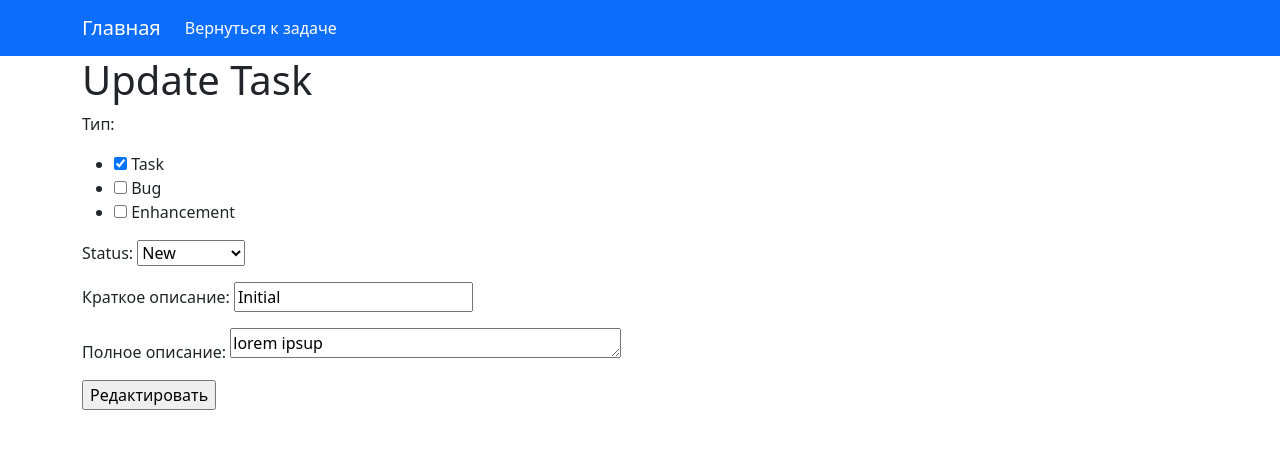
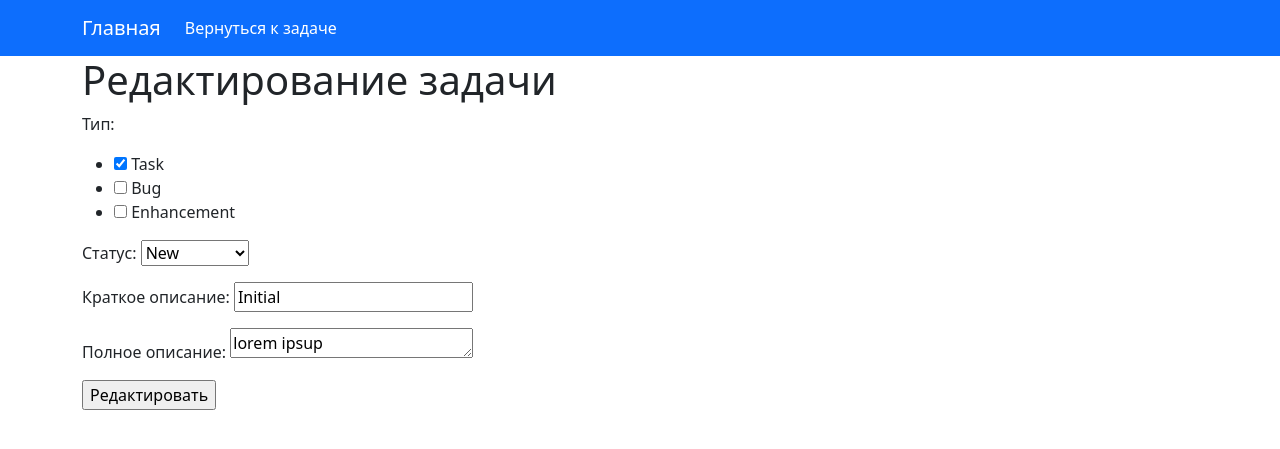
Before and after one commit to Yusupov-Aslan/To_Do_List, a Django app: page /task/1/update/ in a window 1280 px wide. Shown: the top 449 px of the page. Run offline with Django 3.2, Linux system fonts and the light colour scheme; data comes from the database, SQL or seed files in the repository.

Commit message:
Переделал формы в Модельные формы, и использовал модельные формы в представлении для создания и редактирования задачи!

```diff
--- a/source/To_Do_list/forms.py
+++ b/source/To_Do_list/forms.py
@@ -1,12 +1,10 @@
 from django import forms
-from django.forms import widgets
-
-from To_Do_list.models import Type, Status
+from django.forms import CheckboxSelectMultiple, Textarea
+from To_Do_list.models import Task
 
 
-class TaskForm(forms.Form):
-    type = forms.ModelMultipleChoiceField(label="Тип", queryset=Type.objects.all(), widget=forms.CheckboxSelectMultiple())
-    status = forms.ModelChoiceField(queryset=Status.objects.all())
-    summary = forms.CharField(max_length=20, required=True, label="Краткое описание")
-    description = forms.CharField(max_length=2000, required=False, label="Полное описание",
-                                  widget=widgets.Textarea(attrs={"rows": 1, "cols": 40}))
+class TaskForm(forms.ModelForm):
+    class Meta:
+        model = Task
+        fields = ['type', 'status', 'summary', 'description']
+        widgets = {'type': CheckboxSelectMultiple(), 'description': Textarea(attrs={"rows": 1, "cols": 24})}
--- a/source/To_Do_list/templates/task_update.html
+++ b/source/To_Do_list/templates/task_update.html
@@ -6,7 +6,7 @@
     </li>
 {% endblock %}
 {% block content %}
-    <h1>Update Task</h1>
+    <h1>Редактирование задачи</h1>
 
     <form action="{% url "add_task_view" %}" method="post">
        {% include 'partial/form.html' with button_text="Редактировать" %}
--- a/source/To_Do_list/views.py
+++ b/source/To_Do_list/views.py
@@ -18,9 +18,7 @@ class AddView(CustomFormView):
     template_name = "task_create.html"
 
     def form_valid(self, form):
-        type = form.cleaned_data.pop('type')
-        self.object = Task.objects.create(**form.cleaned_data)
-        self.object.type.set(type)
+        self.object = form.save()
         return super().form_valid(form)
 
     def get_redirect_url(self):
@@ -51,12 +49,10 @@ class UpdateView(FormView):
         self.task = self.get_object()
         return super(UpdateView, self).dispatch(request, *args, **kwargs)
 
-    def get_initial(self):
-        initial = {}
-        for key in 'status', 'summary', 'description':
-            initial[key] = getattr(self.task, key)
-        initial['type'] = self.task.type.all()
-        return initial
+    def get_form_kwargs(self):
+        kwargs = super().get_form_kwargs()
+        kwargs['instance'] = self.task
+        return kwargs
 
     def get_context_data(self, **kwargs):
         context = super().get_context_data(**kwargs)
@@ -64,12 +60,7 @@ class UpdateView(FormView):
         return context
 
     def form_valid(self, form):
-        type = form.cleaned_data.pop('type')
-        for key, value in form.cleaned_data.items():
-            if value is not None:
-                setattr(self.task, key, value)
-        self.task.save()
-        self.task.type.set(type)
+        self.task = form.save()
         return super().form_valid(form)
 
     def get_success_url(self):
```
